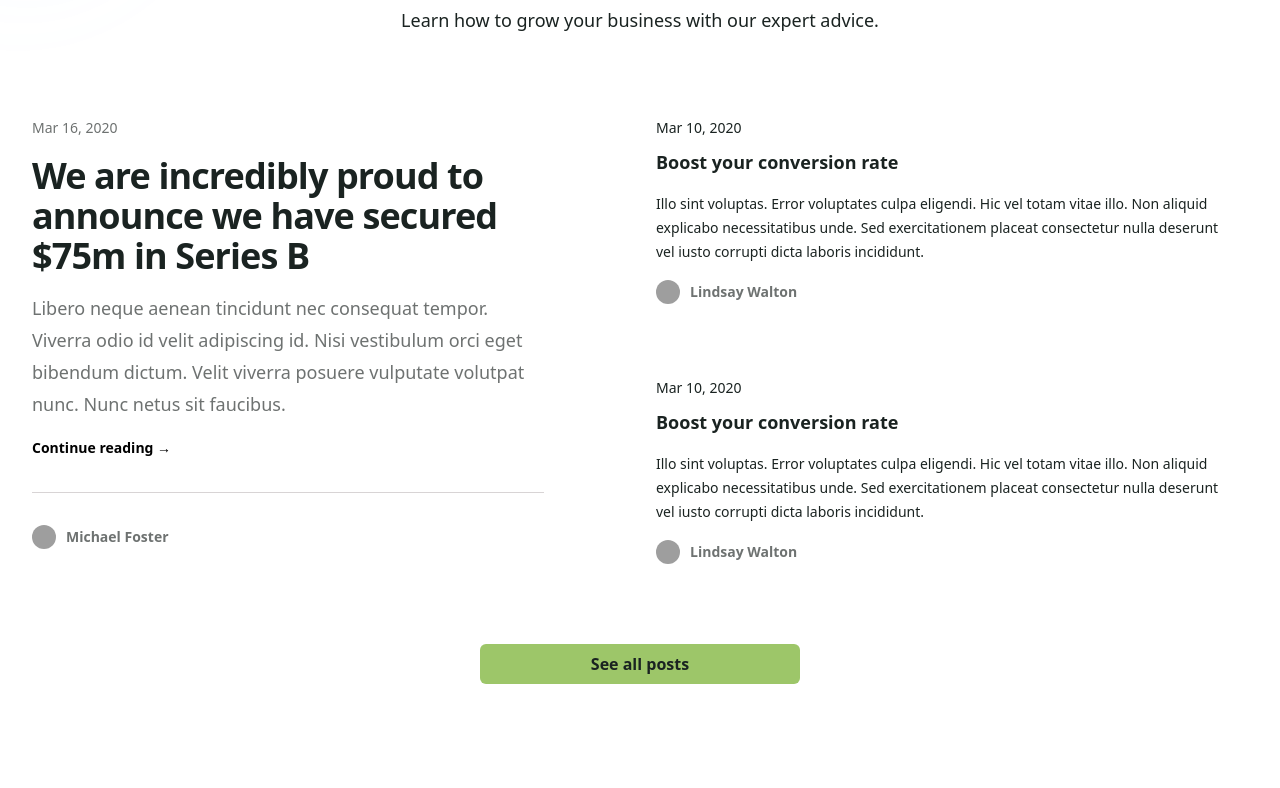
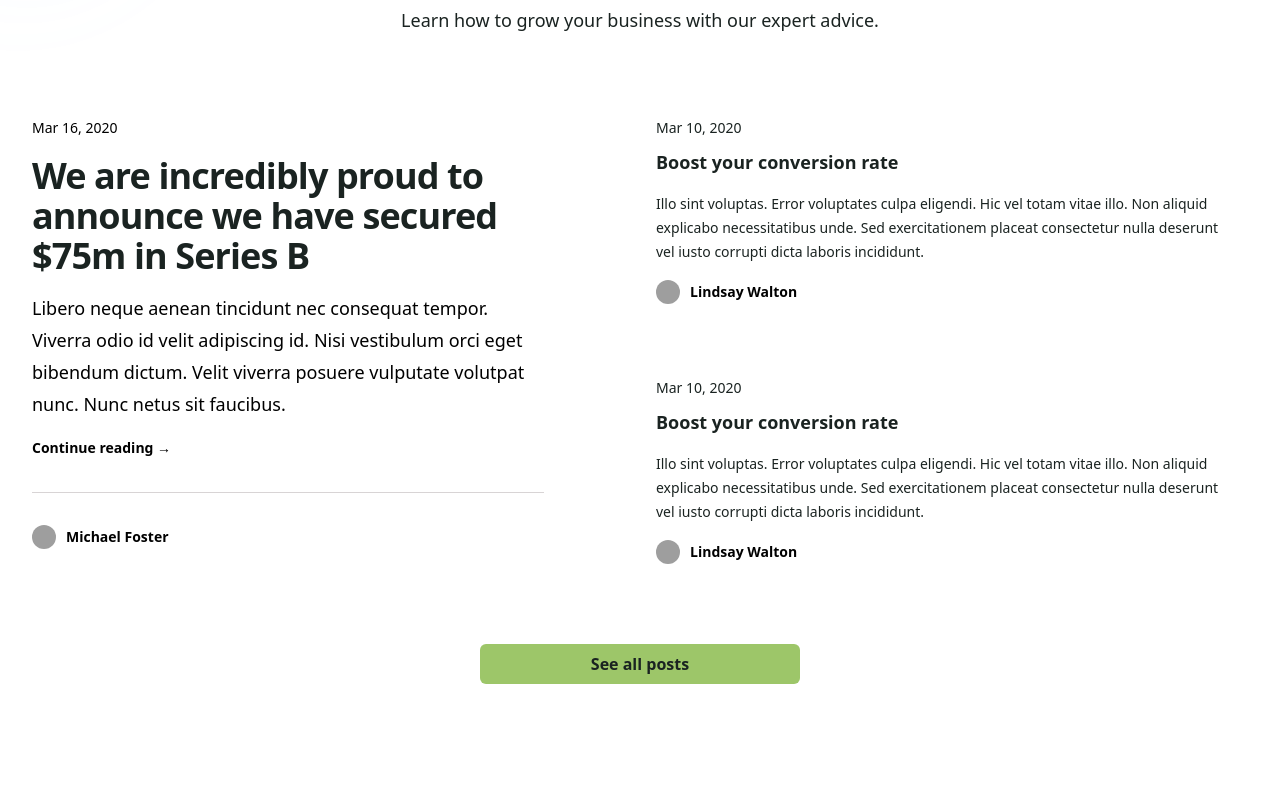
Before and after one commit to simonbeirouti/mortgage.fishing-og, a Next.js app: page / in a window 1280 px wide. Shown: the part 2472-3260 px from the top of the page. Built offline with nearby package versions, Linux system fonts and the light colour scheme; grey boxes are pictures that could not be loaded.

Commit message:
add more gray colors

```diff
--- a/tailwind.config.js
+++ b/tailwind.config.js
@@ -16,7 +16,12 @@ module.exports = {
         400: "#8FB45F",
         700: "#80A256",
       },
-      gray: "#6E7271",
+      gray: {
+        300: "#6E7271",
+        500: "#5A5D5C",
+        700: "#494B4B",
+        900: "#3A3C3C",
+      },
       black: "#1A2321",
     },
   },
```
